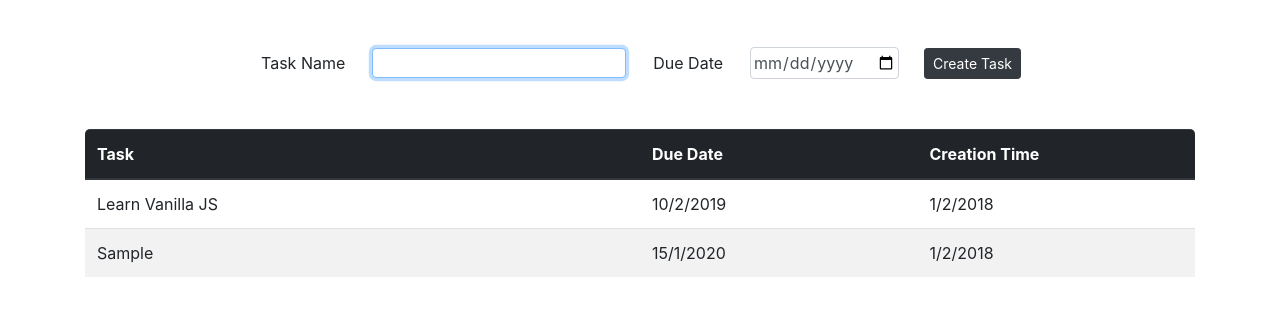
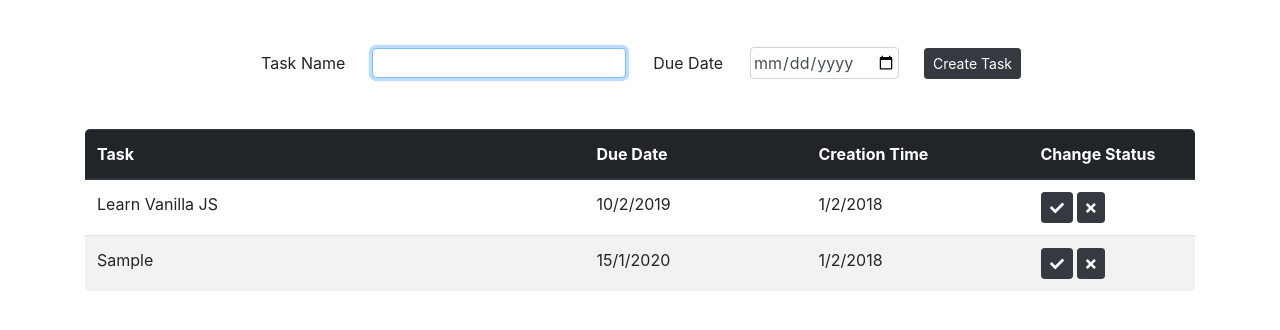
Before and after one commit to fcojr/todo-list, a plain HTML site: page index.html in a window 1280 px wide. Both pictures are taken after typing "Sample", "2020-01-15" into the empty fields and a click on the button "Create Task". Shown: the part 164-494 px from the top of the page. Drawn offline with nearby package versions, Linux system fonts and the light colour scheme.

```diff
--- a/_scss/body.scss
+++ b/_scss/body.scss
@@ -4,9 +4,12 @@
 }
 .table{
     th, td{
-        width: 25%;
+        width: 20%;
         &:first-child{
-            width: 50%;
+            width: 45%;
+        }
+        &:last-child{
+            width: 15%;
         }
     }
 }
--- a/index.html
+++ b/index.html
@@ -5,6 +5,7 @@
 	<meta name="viewport" content="width=device-width, initial-scale=1.0">
 	<link rel="stylesheet" href="https://maxcdn.bootstrapcdn.com/bootstrap/4.0.0/css/bootstrap.min.css" integrity="sha384-Gn5384xqQ1aoWXA+058RXPxPg6fy4IWvTNh0E263XmFcJlSAwiGgFAW/dAiS6JXm" crossorigin="anonymous">
 	<link rel="stylesheet" href="style.css">
+	<script defer src="https://use.fontawesome.com/releases/v5.0.6/js/all.js"></script>
 </head>
 	<body>
 		<header>
--- a/js/controllers/TaskController.js
+++ b/js/controllers/TaskController.js
@@ -21,4 +21,10 @@
 		dateInput.value = ""
 		textInput.focus()
 	}
+	removeItem(taskId){
+		console.log(taskId)
+		this.taskList.tasks.splice((taskId-1), 1)
+		console.log(this.taskList)
+		this.taskView.update(this.taskList)
+	}
 }
--- a/js/views/TaskView.js
+++ b/js/views/TaskView.js
@@ -10,11 +10,16 @@
                         <th>Task</th>
                         <th>Due Date</th>
                         <th>Creation Time</th>
+                        <th>Change Status</th>
                     </tr>
                     <tr>
                         <td>Learn Vanilla JS</td>
                         <td>10/2/2019</td>
-                        <td>1/2/2018</td
+                        <td>1/2/2018</td>
+                        <td>
+                            <button class="btn btn-sm btn-dark"><i class="fas fa-check"></i></button>
+                            <button onclick="taskController.removeItem(${taskList.id})" class="btn btn-sm btn-dark"><i class="fas fa-times"></i></button>
+                        </td>
                     </tr>
                 </thead>
                 ${taskList.getTasks().map(taskList =>{
@@ -22,6 +27,10 @@
                         <td>${taskList.text}</td>
                         <td>${DateHelper.dateToText(taskList.dueDate)}</td>
                         <td>${DateHelper.dateToText(taskList.creationTime)}</td>
+                        <td>
+                            <button class="btn btn-sm btn-dark"><i class="fas fa-check"></i></button>
+                            <button onclick="taskController.removeItem(${taskList.id})" class="btn btn-sm btn-dark"><i class="fas fa-times"></i></button>
+                        </td>
                     </tr>`
                 }).join('')}
             </table> `
--- a/style.css
+++ b/style.css
@@ -6,9 +6,11 @@
   overflow: hidden; }
 
 .table th, .table td {
-  width: 25%; }
+  width: 20%; }
   .table th:first-child, .table td:first-child {
-    width: 50%; }
+    width: 45%; }
+  .table th:last-child, .table td:last-child {
+    width: 15%; }
 
 input, label {
   margin-right: 25px;
```
